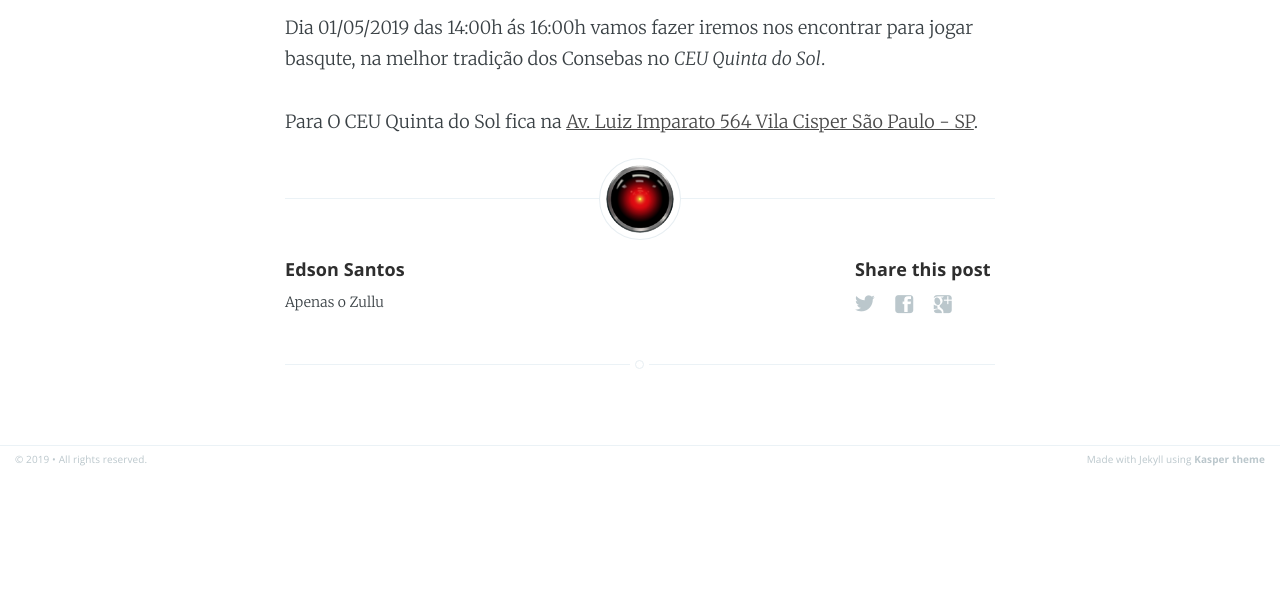
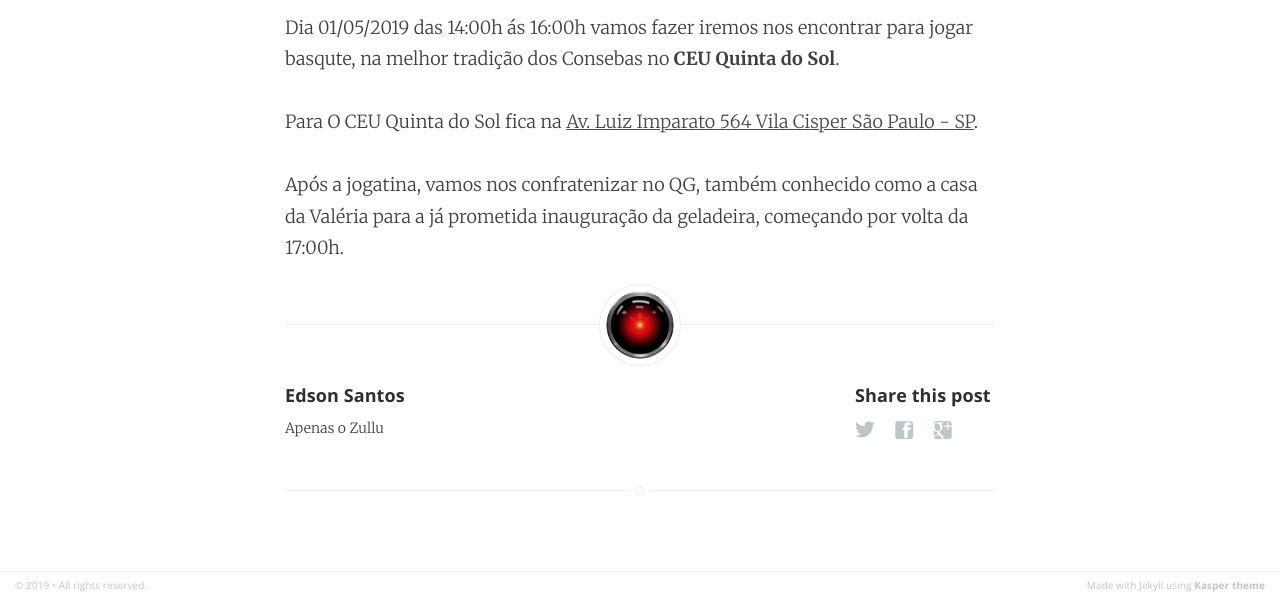
Before and after one commit to Zullus/consebas, a Jekyll site: the page built from _posts/2019-03-13-proximo-encontro.md, in a window 1280 px wide. Shown: the part 657-1257 px from the top of the page. Built offline with Jekyll 4.4.1, drawn with Linux system fonts in a browser that asks for light colours; before the commit the page ends 1131 px from its top, so only the background shows below that.

Commit message:
Ajustes nos texto

```diff
--- a/_posts/2019-03-13-proximo-encontro.md
+++ b/_posts/2019-03-13-proximo-encontro.md
@@ -11,6 +11,8 @@ categories: Encontros
 
 ![alt text][quadradoceu]
 
-Dia 01/05/2019 das 14:00h ás 16:00h vamos fazer iremos nos encontrar para jogar basqute, na melhor tradição dos Consebas no *CEU Quinta do Sol*.
+Dia 01/05/2019 das 14:00h ás 16:00h vamos fazer iremos nos encontrar para jogar basqute, na melhor tradição dos Consebas no **CEU Quinta do Sol**.
 
 Para O CEU Quinta do Sol fica na [Av. Luiz Imparato 564 Vila Cisper São Paulo - SP](https://goo.gl/maps/4atF2TxWgkp "Veja o mapa").
+
+Após a jogatina, vamos nos confratenizar no QG, também conhecido como a casa da Valéria para a já prometida inauguração da geladeira, começando por volta da 17:00h.
```
Also changed, not shown: _posts/2019-03-30-bailao-da-adriana-no-kabala.md (+1 -1 lines).
